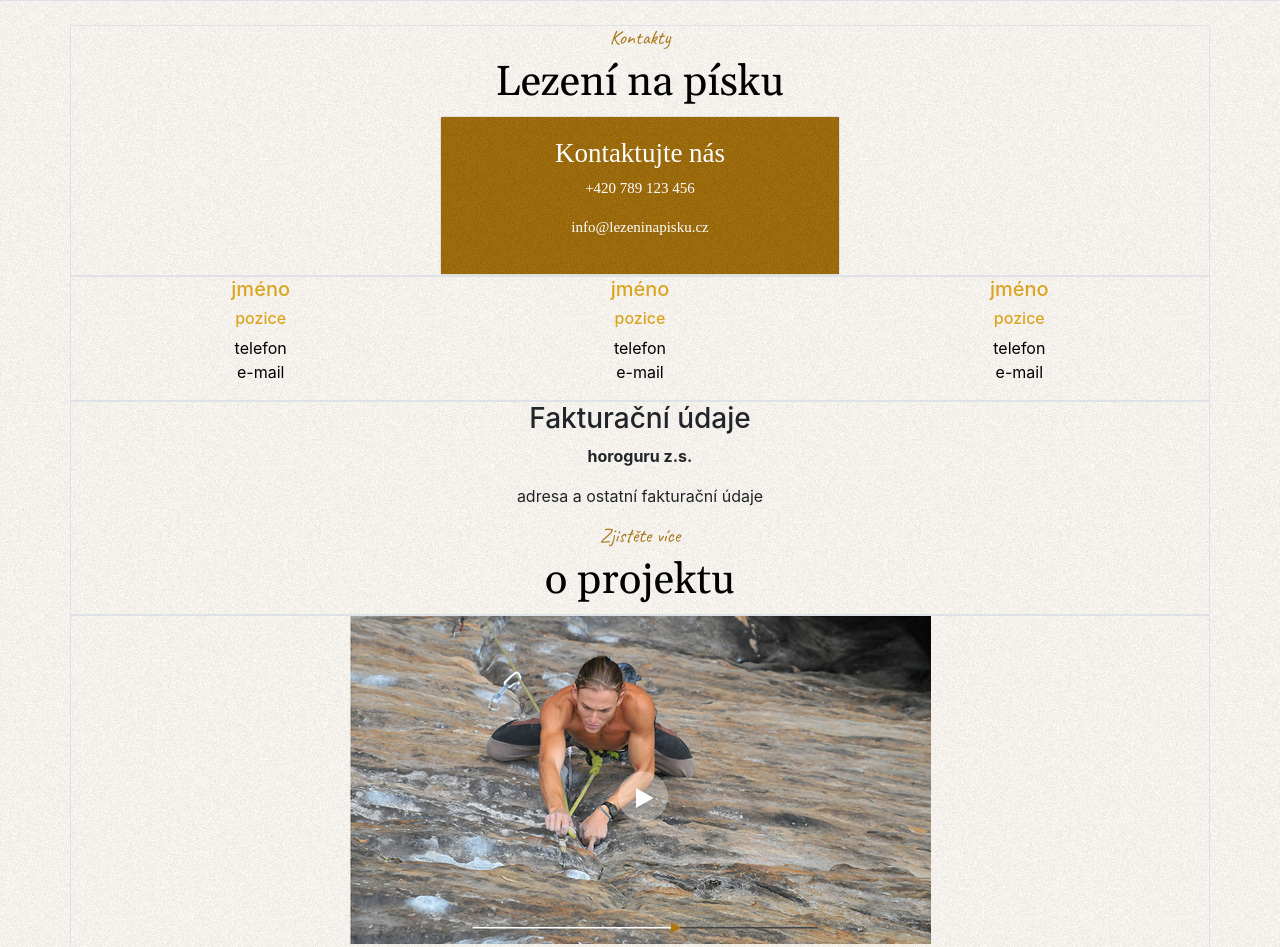
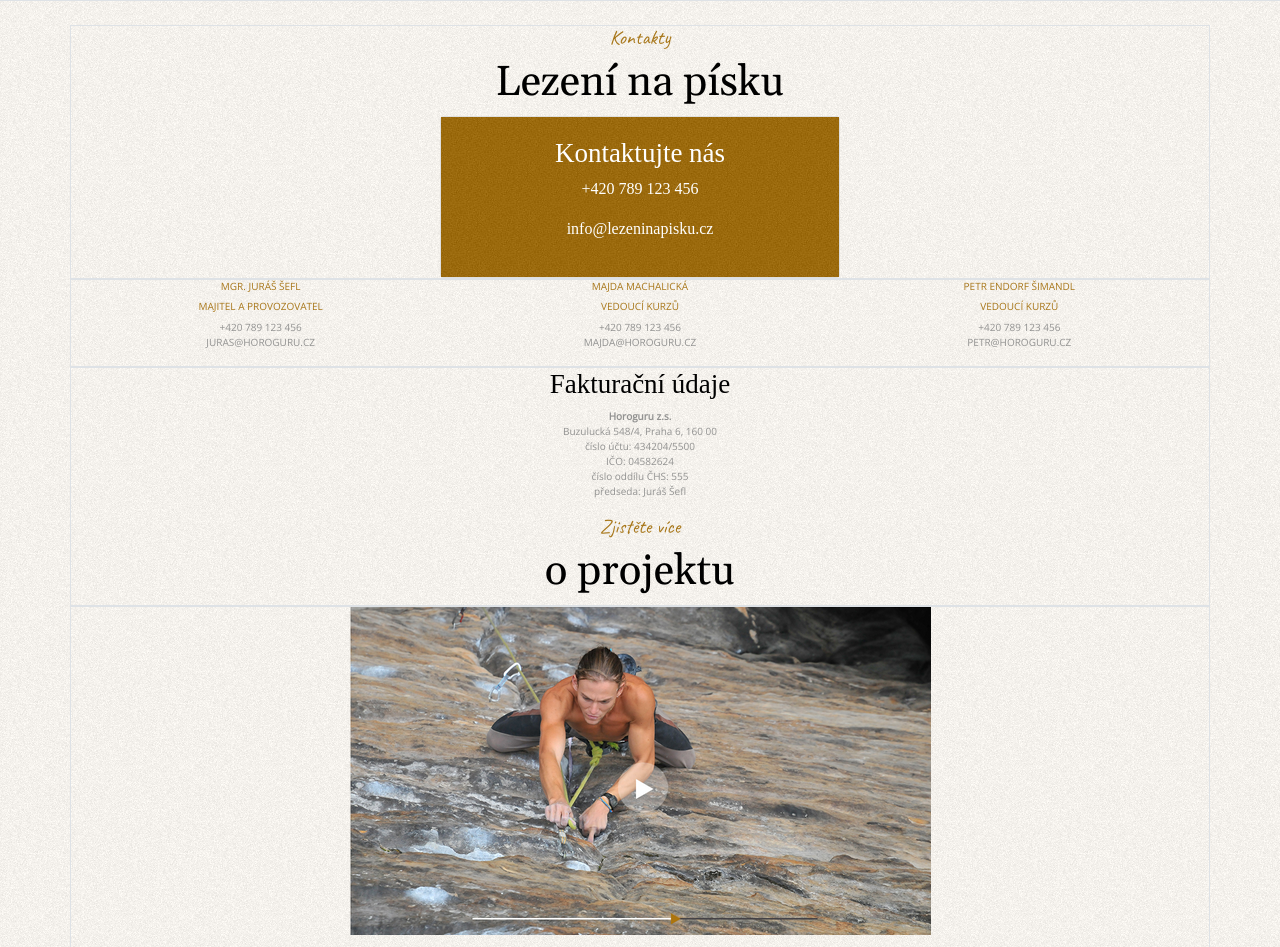
Before and after one commit to NeverGetTheUsernameIWant/Lezeni_na_pisku, a plain HTML site: page kontakty.html in a window 1280 px wide. Shown: the part 879-1826 px from the top of the page. Drawn offline with nearby package versions, Linux system fonts and the light colour scheme.

Commit message:
uprava stylů konkretnich kontaktů v kontakty.html

```diff
--- a/kontakty.html
+++ b/kontakty.html
@@ -79,12 +79,6 @@
   </div>
 
 
-  <!--
-  <h1 style="text-align: center; color: goldenrod;">Lezení na písku</h3>
-    <img src="./source/homepage_prechod.jpg" style="width:100px; height:30px;" alt="uvodní fotka skály">
--->
-
-
 
   <!--kontakty , Lezení na písku nadpis, zlatý blok Kontaktujte nás-->
   <div class="container-sm mt-4 border">
@@ -113,21 +107,21 @@
     <div class="row">
 
       <div class="col-md-4">
-        <h5 style="text-align: center; color: goldenrod;">jméno</h5>
-        <h6 style="text-align: center; color: goldenrod;">pozice</h6>
-        <p style="text-align: center; color: black;">telefon<br>e-mail</hp>
+    <h5 class="kontakty" style="color: #a8771a;">MGR. JURÁŠ ŠEFL</h5>
+        <h6 class="kontakty" style="color: #a8771a;">MAJITEL A PROVOZOVATEL</h6>
+        <p class="kontakty">+420 789 123 456<br>JURAS@HOROGURU.CZ</hp>
       </div>
 
       <div class="col-md-4">
-        <h5 style="text-align: center; color: goldenrod;">jméno</h5>
-        <h6 style="text-align: center; color: goldenrod;">pozice</h6>
-        <p style="text-align: center; color: black;">telefon<br>e-mail</hp>
+        <h5 class="kontakty" style="color: #a8771a;">MAJDA MACHALICKÁ</h5>
+        <h6 class="kontakty" style="color: #a8771a;">VEDOUCÍ KURZŮ</h6>
+        <p class="kontakty">+420 789 123 456<br>MAJDA@HOROGURU.CZ</hp>
       </div>
 
       <div class="col-md-4">
-        <h5 style="text-align: center; color: goldenrod;">jméno</h5>
-        <h6 style="text-align: center; color: goldenrod;">pozice</h6>
-        <p style="text-align: center; color: black;">telefon<br>e-mail</hp>
+        <h5 class="kontakty" style="color: #a8771a;">PETR ENDORF ŠIMANDL</h5>
+        <h6 class="kontakty" style="color: #a8771a;">VEDOUCÍ KURZŮ</h6>
+        <p class="kontakty">+420 789 123 456<br>PETR@HOROGURU.CZ</hp>
       </div>
 
     </div>
@@ -141,9 +135,15 @@
   <!--6 důvodů proč na skály s námi-->
   <!--odstavec textu-->
   <div class="container-lg border justify-content-center">
-    <h3 style="text-align: center;">Fakturační údaje</h3>
-    <p style="text-align: center;"><b>horoguru z.s.</b></p>
-    <p style="text-align: center;"> adresa a ostatní fakturační údaje</p>
+    <h3 class="důvody-proč-na-skály-s-námi-text" style="font-size: 27px; color: black; text-align: center;">Fakturační údaje</h3>
+    <p class="text-sedy">
+      <b>Horoguru z.s.</b><br>
+      Buzulucká 548/4, Praha 6, 160 00<br>
+      číslo účtu: 434204/5500<br>
+      IČO: 04582624<br>
+      číslo oddílu ČHS: 555<br>
+      předseda: Juráš Šefl
+    </p>
     <h5 class="text-kurziva-zlata">Zjistěte více</h5>
     <h2 style="text-align: center; color: black;">o projektu</h2>
   </div>
@@ -173,7 +173,7 @@
 
         <!-- text kurzívou -->
 
-        <p class="text-kurzivou">
+        <p class="text-sedy">
           Lorem ipsum dolor sit amet, qui ut habeo vocent constituto, et vis iuvaret omnesque referrentur. Accumsan pertinacia ex mei, vel erat idque pertinacia ne. Suas decore nullam nam ad, falli numquam liberavisse et pri. Ad reque nonumy nec, at decore eirmod perfecto pro.
     In cum doming feugiat invenire. Cum nominavi adversarium repudiandae ei, putant regione patrioque at mel. Melius constituto ea nec. Ut his reque antiopam prodesset, duo movet aperiri reformidans ad. Libris facete sapientem ut ius, in deserunt iracundia duo. Et persecuti liberavisse vim.
         </p>
@@ -211,7 +211,7 @@
         </div>
 
         <!-- text kurzívou -->
-        <p class="text-kurzivou">
+        <p class="text-sedy">
           Lorem ipsum dolor sit amet, qui ut habeo vocent constituto, et vis iuvaret omnesque referrentur. Accumsan pertinacia ex mei, vel erat idque pertinacia ne. Suas decore nullam nam ad, falli numquam liberavisse et pri. Ad reque nonumy nec, at decore eirmod perfecto pro.
     In cum doming feugiat invenire. Cum nominavi adversarium repudiandae ei, putant regione patrioque at mel. Melius constituto ea nec. Ut his reque antiopam prodesset, duo movet aperiri reformidans ad. Libris facete sapientem ut ius, in deserunt iracundia duo. Et persecuti liberavisse vim.
         </p>
--- a/style.css
+++ b/style.css
@@ -1,4 +1,4 @@
-
+/*pokus*/
 
 @import url('https://fonts.googleapis.com/css?family=Open+Sans&display=swap');
 @import url('https://fonts.googleapis.com/css?family=Gelasio&display=swap');
@@ -43,10 +43,19 @@ h2 {
     font-family: Caveat;
 }
 
+
+.kontakty {
+    font-family: "Open Sans";
+    color: #929291;
+    font-size: 10px;
+    text-align: center;
+}
+
+
 .důvody-proč-na-skály-s-námi-text {
     font-family: Galasio;
     color: white;
-    font-size: 15px;
+    font-size: 16px;
 }
 
 
@@ -61,10 +70,10 @@ h2 {
     text-align: center;
 }
 
-.text-kurzivou {
+.text-sedy {
     font-family: "Open Sans";
     color: #929291;
-    font-size: 11px;
+    font-size: 10px;
     text-align: center;
 }
 
```
Also changed, not shown: index.html (+4 -1 lines).
